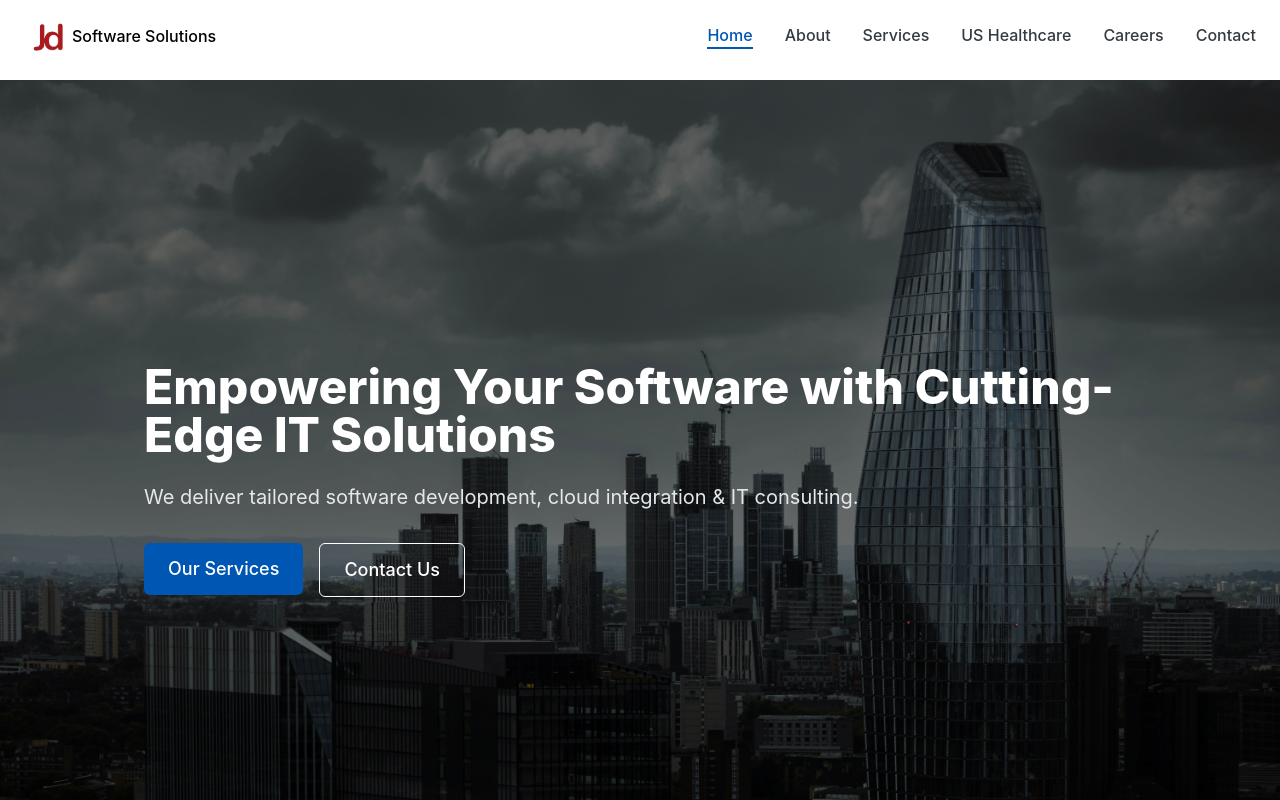
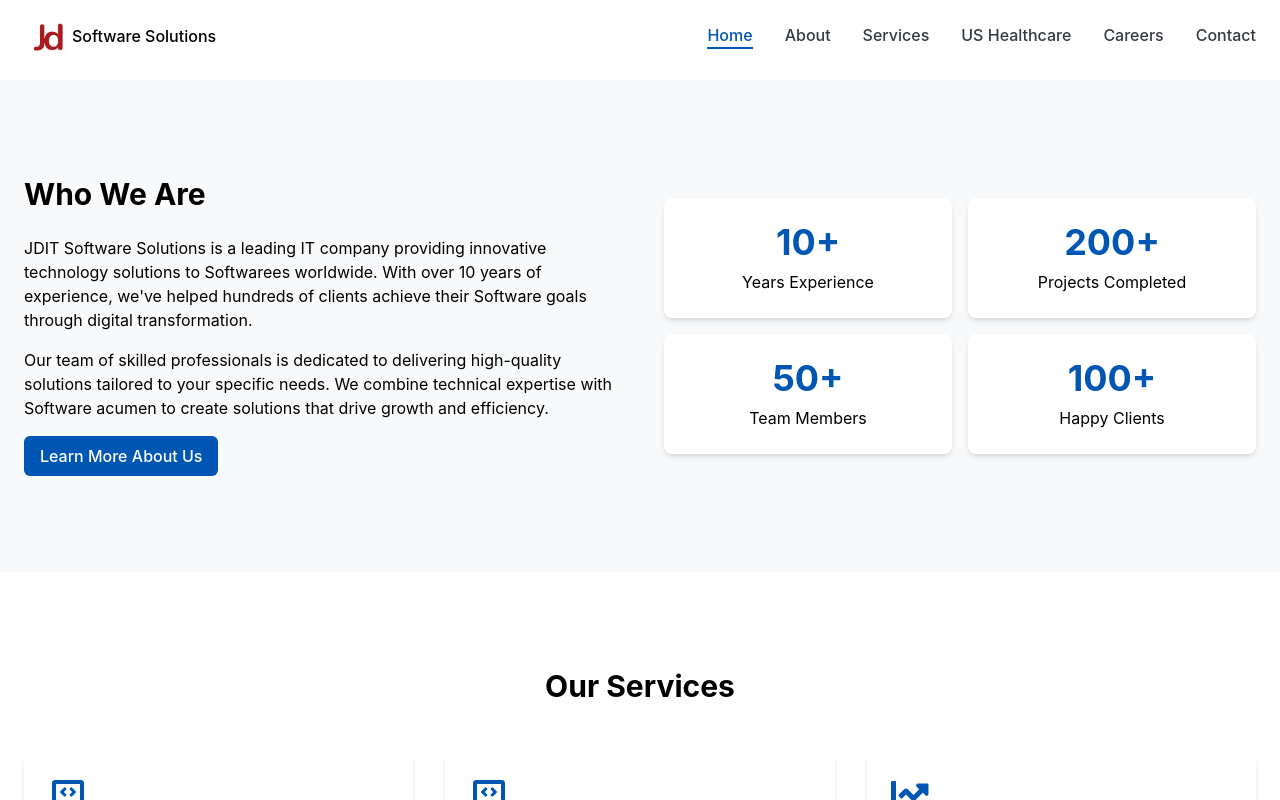
Before and after one commit to Ankitsinha2506/JDIT-Business-Solution-Pvt.-Ltd., a React (Vite) app: page / in a window 1280 px wide. Shown: the top 800 px of the page. Built offline with nearby package versions, Linux system fonts and the light colour scheme.

Commit message:
comment hero section for check

```diff
--- a/src/pages/Home.jsx
+++ b/src/pages/Home.jsx
@@ -48,7 +48,7 @@ export default function Home() {
   return (
     <>
       {/* HERO */}
-      <section className="relative h-screen flex items-center overflow-hidden">
+      {/* <section className="relative h-screen flex items-center overflow-hidden">
         <div
           className="absolute inset-0 filter brightness-50 bg-cover bg-center"
           style={{ backgroundImage: `url('/images/hero/home-hero-bg.jpg')` }}
@@ -108,7 +108,7 @@ export default function Home() {
             </div>
           </motion.div>
         </div>
-      </section>
+      </section> */}
 
       {/* ABOUT */}
       <Section id="about" bgColor="bg-light">
```
